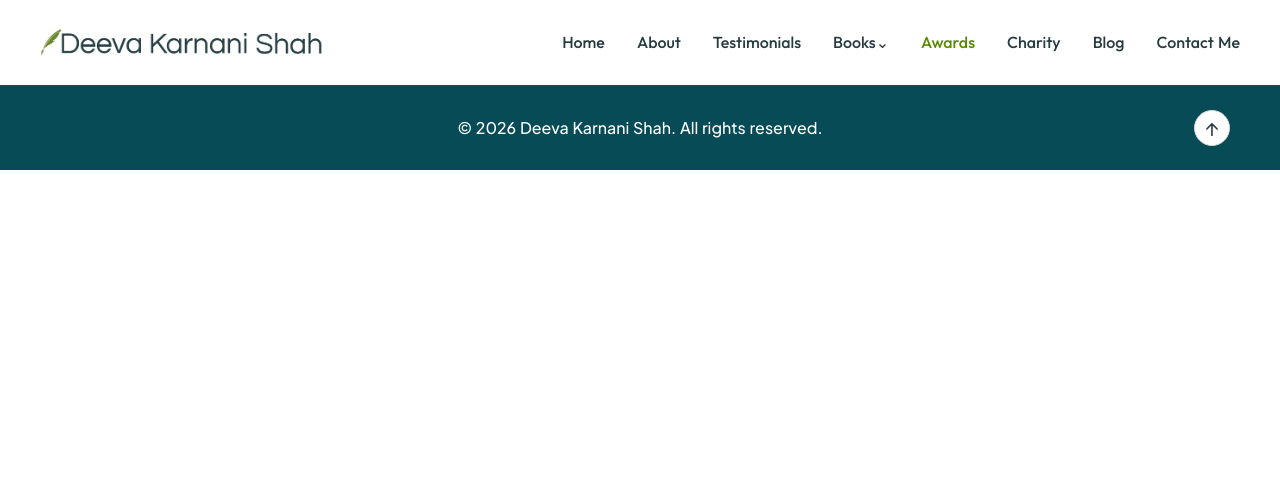
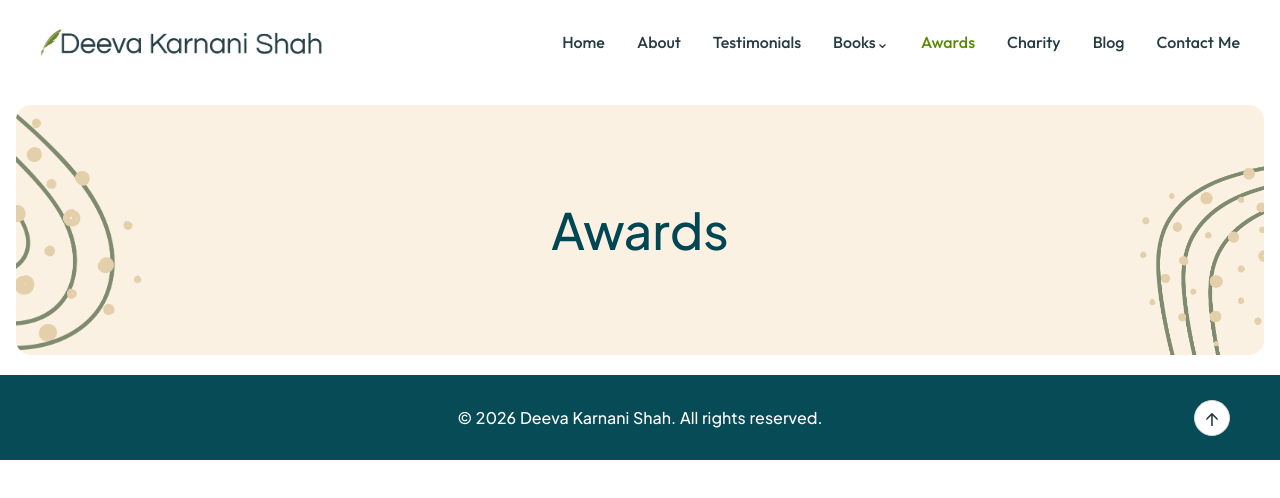
Before and after one commit to GauravUkinkar/DeevaKarnaniShah, a React (Vite) app: page /awards in a window 1280 px wide. Shown: the top 498 px of the page. Built offline with nearby package versions, Linux system fonts and the light colour scheme.

Commit message:
Add Awards page and integrate into routing; refactor imports for consistency

```diff
--- a/src/App.jsx
+++ b/src/App.jsx
@@ -1,21 +1,20 @@
-import { useState } from 'react'
+import { useState } from "react";
 
-import './App.scss'
-import { BrowserRouter, Route, Routes } from 'react-router-dom'
-import Header from './componant/Header/Header'
-import Testimonial from './Pages/Testimonial/Testimonial'
-import Footer from './componant/Footer/Footer'
-import Home from './Pages/Home/Home'
-import Contact from './Pages/Contact/Contact'
-import Blog from './Pages/Blog/Blog'
-import Charity from './Pages/Charity/Charity'
-
+import "./App.scss";
+import { BrowserRouter, Route, Routes } from "react-router-dom";
+import Header from "./componant/Header/Header";
+import Testimonial from "./Pages/Testimonial/Testimonial";
+import Footer from "./componant/Footer/Footer";
+import Home from "./Pages/Home/Home";
+import Contact from "./Pages/Contact/Contact";
+import Blog from "./Pages/Blog/Blog";
+import Charity from "./Pages/Charity/Charity";
+import Awards from "./Pages/Awards/Awards";
 
 function App() {
-
   return (
     <>
-      <BrowserRouter >
+      <BrowserRouter>
         <Header />
         <Routes>
           <Route path="/" element={<Home />} />
@@ -23,16 +22,12 @@ function App() {
           <Route path="/contact" element={<Contact />} />
           <Route path="/blog" element={<Blog />} />
           <Route path="/charity" element={<Charity />} />
-
-
-
-
-
+          <Route path="/awards" element={<Awards />} />
         </Routes>
         <Footer />
       </BrowserRouter>
     </>
-  )
+  );
 }
 
-export default App
+export default App;
--- /dev/null
+++ b/src/Pages/Awards/Awards.jsx
@@ -0,0 +1,19 @@
+import React from 'react'
+import './Awards.scss'
+import Top from '../../componant/Top-sec/Top'
+
+const Awards = () => {
+  return (
+    <>
+    <div class="awards-parent parent">
+        <div class="awards-container container">
+            <Top title="Awards"/>
+
+        </div>
+    </div>
+
+    </>
+  )
+}
+
+export default Awards
```
Also changed, not shown: src/Pages/Awards/Awards.scss (added).
